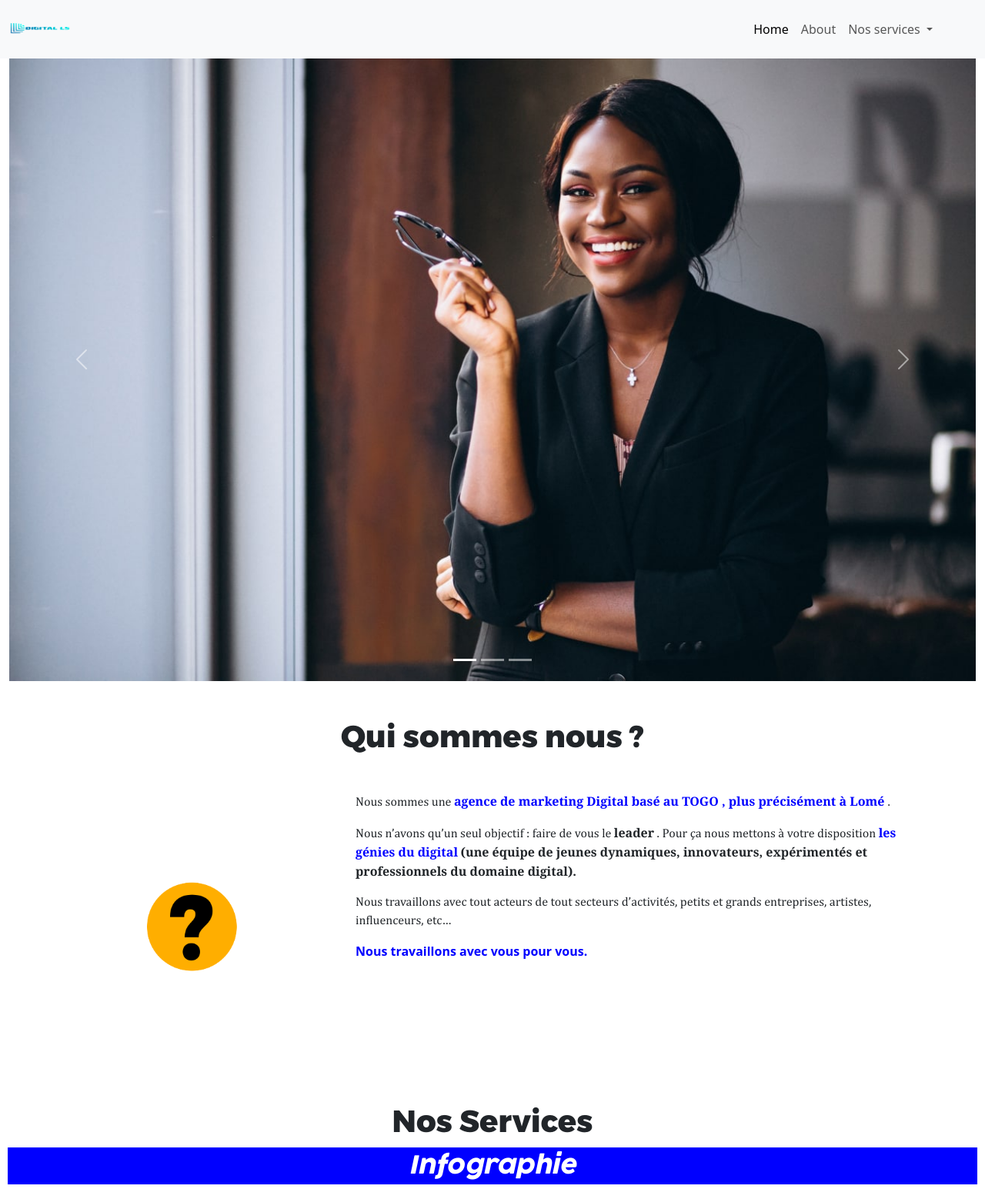
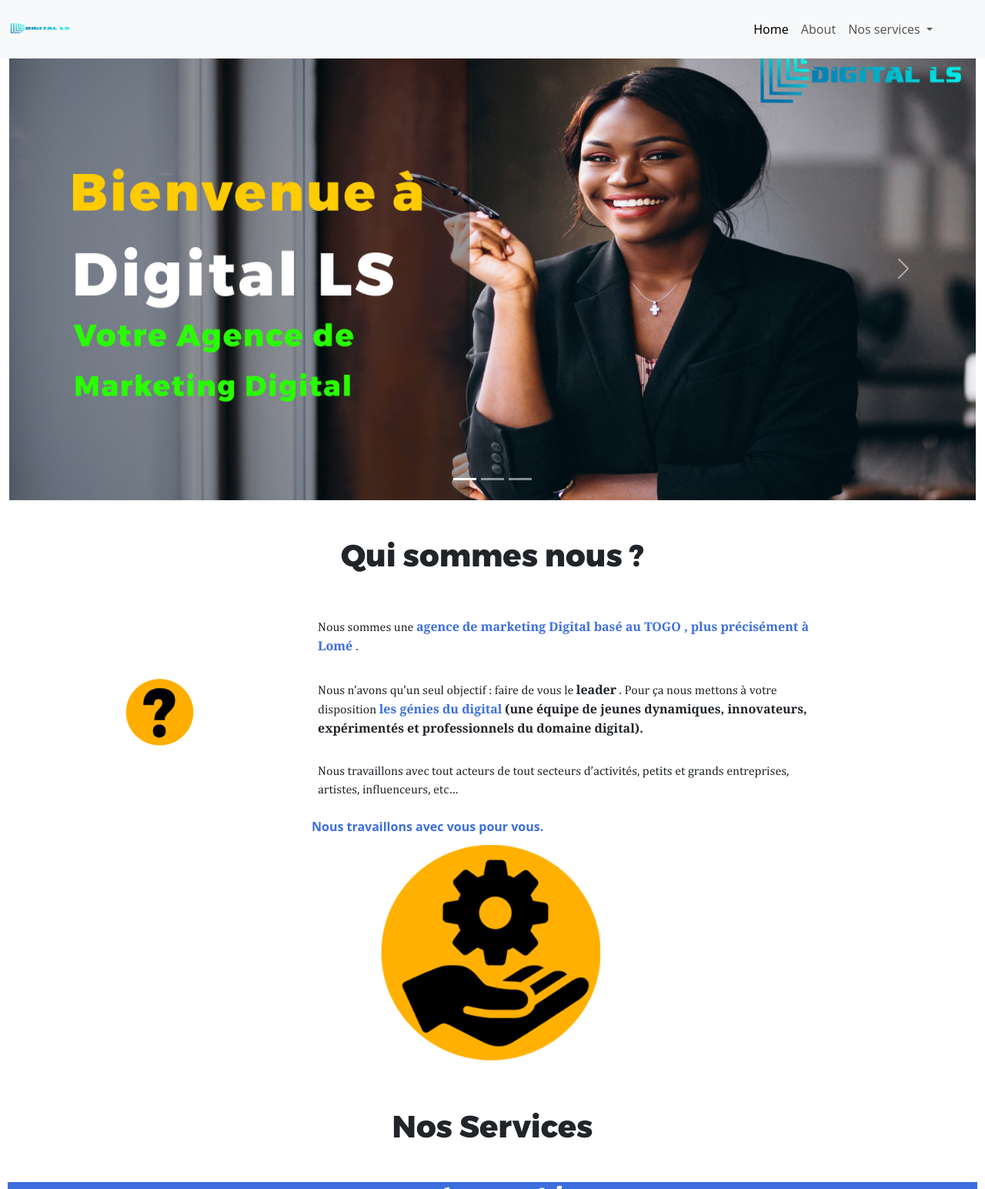
Before and after one commit to josiasapelete/digital, a PHP site: page / in a window 1280 px wide. Shown: the top 1545 px of the page at 77% size. Run offline with PHP 8.4, Linux system fonts and the light colour scheme; some libraries are stand-ins or nearby versions.

Commit message:
modification des icons

```diff
--- a/index.html
+++ b/index.html
@@ -1,17 +1,24 @@
 <html lang="en">
+
 <head>
   <meta charset="UTF-8">
   <meta http-equiv="X-UA-Compatible" content="IE=edge">
   <meta name="viewport" content="width=device-width, initial-scale=1.0">
   <!-- CSS only -->
-<link href="https://cdn.jsdelivr.net/npm/bootstrap@5.2.0/dist/css/bootstrap.min.css" rel="stylesheet" integrity="sha384-gH2yIJqKdNHPEq0n4Mqa/HGKIhSkIHeL5AyhkYV8i59U5AR6csBvApHHNl/vI1Bx" crossorigin="anonymous">
+  <link href="https://cdn.jsdelivr.net/npm/bootstrap@5.2.0/dist/css/bootstrap.min.css" rel="stylesheet"
+    integrity="sha384-gH2yIJqKdNHPEq0n4Mqa/HGKIhSkIHeL5AyhkYV8i59U5AR6csBvApHHNl/vI1Bx" crossorigin="anonymous">
   <link rel="shortcut icon" href="image/LOGO.png" type="image/png">
-   <link rel="stylesheet" href="https://cdnjs.cloudflare.com/ajax/libs/font-awesome/6.1.2/css/all.min.css" integrity="sha512-1sCRPdkRXhBV2PBLUdRb4tMg1w2YPf37qatUFeS7zlBy7jJI8Lf4VHwWfZZfpXtYSLy85pkm9GaYVYMfw5BC1A==" crossorigin="anonymous" referrerpolicy="no-referrer" />
+  <link rel="stylesheet" href="https://cdnjs.cloudflare.com/ajax/libs/font-awesome/6.1.2/css/all.min.css"
+    integrity="sha512-1sCRPdkRXhBV2PBLUdRb4tMg1w2YPf37qatUFeS7zlBy7jJI8Lf4VHwWfZZfpXtYSLy85pkm9GaYVYMfw5BC1A=="
+    crossorigin="anonymous" referrerpolicy="no-referrer" />
   <link rel="stylesheet" href="bootstrap.css">
-   <link href="https://fonts.googleapis.com/css2?family=Poppins:ital,wght@0,100;0,200;0,300;0,400;0,500;0,600;0,700;0,800;0,900;1,100;1,200;1,300;1,400;1,500;1,600;1,700;1,800;1,900&display=swap" rel="stylesheet">
+  <link
+    href="https://fonts.googleapis.com/css2?family=Poppins:ital,wght@0,100;0,200;0,300;0,400;0,500;0,600;0,700;0,800;0,900;1,100;1,200;1,300;1,400;1,500;1,600;1,700;1,800;1,900&display=swap"
+    rel="stylesheet">
   <link rel="stylesheet" href="style.css">
   <title>Digital LS</title>
 </head>
+
 <body>
 
   <div class="container-fluid my-5">
@@ -19,7 +26,9 @@
       <nav class="navbar fixed-top navbar-expand-lg bg-light">
         <div class="container-fluid">
           <a class="navbar-brand" href="#"><img class="logo" src="image/logo1.png" alt=""></a>
-              <button class="navbar-toggler" type="button" data-bs-toggle="collapse" data-bs-target="#navbarSupportedContent" aria-controls="navbarSupportedContent" aria-expanded="false" aria-label="Toggle navigation">
+          <button class="navbar-toggler" type="button" data-bs-toggle="collapse"
+            data-bs-target="#navbarSupportedContent" aria-controls="navbarSupportedContent" aria-expanded="false"
+            aria-label="Toggle navigation">
             <span class="navbar-toggler-icon"></span>
           </button>
           <div class="collapse navbar-collapse" id="navbarSupportedContent">
@@ -31,13 +40,16 @@
                 <a class="nav-link" href="#about">About</a>
               </li>
               <li class="nav-item dropdown me-5">
-                    <a class="nav-link dropdown-toggle" href="#" role="button" data-bs-toggle="dropdown" aria-expanded="false">
+                <a class="nav-link dropdown-toggle" href="#" role="button" data-bs-toggle="dropdown"
+                  aria-expanded="false">
                   Nos services
                 </a>
                 <ul class="dropdown-menu me-5">
                   <li><a class="dropdown-item" href="#infographie">Infographie</a></li>
                   <li><a class="dropdown-item" href="#cm"> Community manager</a></li>
-                      <li><hr class="dropdown-divider"></li>
+                  <li>
+                    <hr class="dropdown-divider">
+                  </li>
                   <li><a class="dropdown-item" href="#web"> Conception de Site Web</a></li>
                 </ul>
               </li>
@@ -49,53 +61,61 @@
     </header>
     <div id="carouselExampleIndicators" class="carousel slide" data-bs-ride="true">
       <div class="carousel-indicators">
-          <button type="button" data-bs-target="#carouselExampleIndicators" data-bs-slide-to="0" class="active" aria-current="true" aria-label="Slide 1"></button>
-          <button type="button" data-bs-target="#carouselExampleIndicators" data-bs-slide-to="1" aria-label="Slide 2"></button>
-          <button type="button" data-bs-target="#carouselExampleIndicators" data-bs-slide-to="2" aria-label="Slide 3"></button>
+        <button type="button" data-bs-target="#carouselExampleIndicators" data-bs-slide-to="0" class="active"
+          aria-current="true" aria-label="Slide 1"></button>
+        <button type="button" data-bs-target="#carouselExampleIndicators" data-bs-slide-to="1"
+          aria-label="Slide 2"></button>
+        <button type="button" data-bs-target="#carouselExampleIndicators" data-bs-slide-to="2"
+          aria-label="Slide 3"></button>
       </div>
       <div class="carousel-inner">
         <div class="carousel-item active">
-            <img src="image/image.jpg" class="d-block w-100 h-80" alt="...">
+          <img src="image/IMG ACCEUIL 23.jpg" class="d-block w-100 h-80" alt="...">
         </div>
         <div class="carousel-item">
-            <img src="image/image3.jpg" class="d-block w-100 h-80" alt="...">
+          <img src="image/TEMOIN 1 (1).jpg" class="d-block w-100 h-80" alt="...">
         </div>
         <div class="carousel-item">
-            <img src="image/image2.jpg" class="d-block w-100 h-80" alt="...">
+          <img src="image/TEMOIN 2 (1).jpg" class="d-block w-100 h-80" alt="...">
         </div>
       </div>
-        <button class="carousel-control-prev" type="button" data-bs-target="#carouselExampleIndicators" data-bs-slide="prev">
+      <button class="carousel-control-prev" type="button" data-bs-target="#carouselExampleIndicators"
+        data-bs-slide="prev">
         <span class="carousel-control-prev-icon" aria-hidden="true"></span>
         <span class="visually-hidden">Previous</span>
       </button>
-        <button class="carousel-control-next" type="button" data-bs-target="#carouselExampleIndicators" data-bs-slide="next">
+      <button class="carousel-control-next" type="button" data-bs-target="#carouselExampleIndicators"
+        data-bs-slide="next">
         <span class="carousel-control-next-icon" aria-hidden="true"></span>
         <span class="visually-hidden">Next</span>
       </button>
     </div>
   </div>
 
-    <!-- Problème avec l'icone -->
+  <!-- About-->
   <div class="text-center my-5 ok">
     <!-- <i class="fa-solid fa-circle-question"></i> -->
-        <h1 id="about" class="mt-4 text-center my- d-inline">
+    <h1 id="about" class="mt-4 text-center  d-inline">
       Qui sommes nous ?
     </h1>
   </div>
   </div>
   <div class="container">
-      <div class="row">
-        <div class="col-12  col-md-4">
-          <img class="w-100 h-100" src="image/about.png" alt="">
+    <div class="row gx-3">
+      <div class="col-12  col-md-3">
+        <img class="about w-100  " src="image/about.png" alt="">
       </div>
-        <div class="col-12 col-md-8">
-          <p>Nous sommes une <span> agence de marketing Digital basé au <b>TOGO</b> , plus précisément à <b>Lomé</b>
+      <div class="col-12 col-md-8 px-1 px-md-5">
+        <p class="p-2">Nous sommes une <span> agence de marketing Digital basé au <b>TOGO</b> , plus précisément à <b>Lomé</b>
           </span>.</p>
-          <p>
-            Nous n’avons qu’un seul objectif : faire de vous le <b>leader</b> . Pour ça nous mettons à votre disposition <span>les génies du digital</span> <b>(une équipe de jeunes dynamiques, innovateurs, expérimentés et professionnels du domaine digital).</b>
+        <p class="p-2">
+          Nous n’avons qu’un seul objectif : faire de vous le <b>leader</b> . Pour ça nous mettons à votre disposition
+          <span>les génies du digital</span> <b>(une équipe de jeunes dynamiques, innovateurs, expérimentés et
+            professionnels du domaine digital).</b>
         </p>
-          <p>
-            Nous travaillons avec tout acteurs de tout secteurs d’activités, petits et grands entreprises, artistes, influenceurs, etc…
+        <p class="p-2">
+          Nous travaillons avec tout acteurs de tout secteurs d’activités, petits et grands entreprises, artistes,
+          influenceurs, etc…
         </p>
         <span>
           Nous travaillons avec vous pour vous.
@@ -103,62 +123,52 @@
       </div>
     </div>
   </div>
-    <h1 id="work" class="text-center mt-5 ">Nos Services</h1>
+
 
   <div id="work">
+    <div class="icon text-center">
+      <img class="w-25 " src="image/ICON NOS SERVICES.png" alt="">
+    </div>
+    <h1 class="text-center my-5 ">Nos Services</h1>
     <h2 id="infographie">Infographie</h2>
     <div class="container-fluid">
-        <img class="w-100" src="image/IMG MKT DIGIT.jpg" alt="infographie">
+      <img class="w-100 " src="image/IMG MKT DIGIT.jpg" alt="infographie">
     </div>
-      <p class="p-1 p-md-5 mx-md-5">Faites confiance à la créativité de nos graphistes pour la réalisation de vos <b>affiches publicitaire, Logos, flyers, prospectus, carte de visite, carte d’invitation et autres</b></p>
+    <p class="p-2 p-md-5 mx-md-5">Faites confiance à la créativité de nos graphistes pour la réalisation de vos
+      <b>affiches publicitaire, Logos, flyers, prospectus, carte de visite, carte d’invitation et autres</b></p>
     <h2 id="cm">Community Manager </h2>
     <div class="container-fluid">
-      <img class="w-100" src="image/SLIDES CM 1.jpg" alt="Community manager">
+      <img class="w-100 " src="image/SLIDES CM 1.jpg" alt="Community manager">
     </div>
-      <p class="p-1 p-md-5 mx-md-5">Nous nous occupons de votre visibilité ou celle de vos produits et services sur les réseaux sociaux.
+    <p class="p-2 p-md-5 mx-md-5">Nous nous occupons de votre visibilité ou celle de vos produits et services sur les
+      réseaux sociaux.
       Nous gérons avec professionnalisme à votre place et en totalité vos page <b>Facebook, Instagram…</b>
     </p>
     <h2 id="web">Conception de Site Web</h2>
     <div class="container-fluid"><img class="w-100" src="image/SLIDE SW1.jpg" alt="site web"></div>
-        <p class=" p-1 p-md-5 mx-md-5">Nos développeurs et Programmeurs sont à votre disposition pour la conception de vos sites web professionnels, site E-commerces, site vitrine, Blog, Boutiques en ligne et autres.</p>
+    <p class=" p-2 p-md-5 mx-md-5">Nos développeurs et Programmeurs sont à votre disposition pour la conception de vos
+      sites web professionnels, site E-commerces, site vitrine, Blog, Boutiques en ligne et autres.</p>
   </div>
-    <!-- <div class="container text-center">
-      <div class="row g-2">
-        <div class="col-4">
-          <div class="p-3 fs-3 fw-5 border bg-primary">Sites Web</div>
+
+
+
+  <!-- <div class="container-fluid bg-warning">
+      <div class="row">
+        <div class="col-4"><img class="w-100 h-100" src="image/LOGO.png" alt="Logo"></div>
+        <div class="col-4"><i class="fa-solid fa-circle-phone"></i>
         </div>
-        <div class="col-4">
-          <div class="p-3 fs-3 fw-5 border bg-primary">Community manager</div>
-        </div>
-        <div class="col-4">
-          <div class="p-3 fs-3 fw-5 border bg-primary">Logo</div>
-        </div>
-        <div class="col-4">
-          <div class="p-3 fs-3 fw-5 border bg-primary">Affiche</div>
-        </div>
-        <div class="col-4">
-          <div class="p-3 fs-3 fw-5 border bg-primary">Carte d'invitation</div>
-        </div>
-        <div class="col-4">
-          <div class="p-3 fs-3 fw-5 border bg-primary">Carte d'invitation</div>
-        </div>
-        <div class="col-4">
-          <div class="p-3 fs-3 fw-5 border bg-primary">Flyers</div>
-        </div>
-        <div class="col-4">
-          <div class="p-3 fs-3 fw-5 border bg-primary">Prospectus</div>
-        </div>
-        <div class="col-4">
-          <div class="p-3 fs-3 fw-5 border bg-primary">Emballage</div>
-        </div>
-        <div class="col-12">
-          <div class="p-3 fs-3 fw-5 border bg-primary"> Stratégie et Marketing Digital
-          </div>
-        </div>
+        <div class="col-4"></div>
       </div>
     </div> -->
+  <!-- JavaScript Bundle with Popper -->
+  <div class="container ">
+    <div class="text-center">
+      <img class="w-50" src="image/com.png" alt="">
+    </div>
+    <h2 class="text-center mb-2 ">Commander un service</h2>
 
-    <div class="mt-4 container-fluid">
+  </div>
+  <div class="mt-5 container-fluid">
     <div id="carouselExampleControls" class="carousel slide" data-bs-ride="carousel">
       <div class="carousel-inner">
         <div class="carousel-item active">
@@ -171,25 +181,24 @@
           <img src="image/SLIDES CM 1.jpg" class="d-block w-100" alt="Création">
         </div>
       </div>
-        <button class="carousel-control-prev" type="button" data-bs-target="#carouselExampleControls" data-bs-slide="prev">
+      <button class="carousel-control-prev" type="button" data-bs-target="#carouselExampleControls"
+        data-bs-slide="prev">
         <span class="carousel-control-prev-icon" aria-hidden="true"></span>
         <span class="visually-hidden">Previous</span>
       </button>
-        <button class="carousel-control-next" type="button" data-bs-target="#carouselExampleControls" data-bs-slide="next">
+      <button class="carousel-control-next" type="button" data-bs-target="#carouselExampleControls"
+        data-bs-slide="next">
         <span class="carousel-control-next-icon" aria-hidden="true"></span>
         <span class="visually-hidden">Next</span>
       </button>
     </div>
   </div>
-    <!-- <div class="container-fluid bg-warning">
-      <div class="row">
-        <div class="col-4"><img class="w-100 h-100" src="image/LOGO.png" alt="Logo"></div>
-        <div class="col-4"><i class="fa-solid fa-circle-phone"></i>
-        </div>
-        <div class="col-4"></div>
-      </div>
-    </div> -->
-    <!-- JavaScript Bundle with Popper -->
-<script src="https://cdn.jsdelivr.net/npm/bootstrap@5.2.0/dist/js/bootstrap.bundle.min.js" integrity="sha384-A3rJD856KowSb7dwlZdYEkO39Gagi7vIsF0jrRAoQmDKKtQBHUuLZ9AsSv4jD4Xa" crossorigin="anonymous"></script>
+  <footer>
+
+  </footer>
+  <script src="https://cdn.jsdelivr.net/npm/bootstrap@5.2.0/dist/js/bootstrap.bundle.min.js"
+    integrity="sha384-A3rJD856KowSb7dwlZdYEkO39Gagi7vIsF0jrRAoQmDKKtQBHUuLZ9AsSv4jD4Xa"
+    crossorigin="anonymous"></script>
 </body>
+
 </html>
--- a/style.css
+++ b/style.css
@@ -1,3 +1,8 @@
+*{
+    margin: 0;
+    padding: 0;
+    box-sizing: border-box;
+}
 @font-face {
     font-family: 'Montserrat';
     src: url(font/Montserrat-ExtraBold.otf);
@@ -10,6 +15,7 @@
     font-family: 'cambria';
     src: url(font/Cambria-Font-For\ Android.ttf);
 }
+
 h2{
     font-family: 'cocogoose', sans-serif;
 
@@ -28,17 +34,41 @@ p{
     max-height:50px ;
     min-width: 80px;
 }
+/* .container .row  {
+    width: 50%;
+    height: 60%;
+}
+.container .row .about{
+    width: 60%;
+    height: 60%;
+} */
+
 
 span{
     font-weight: bolder;
-    color: blue;
+    color:#3C6EDD;
 }
+
 i{
     font-size: 100px;
 }
+/* #work .icon {
+    min-width: 200px;
+    max-height: 200px;
+    margin: auto;
+}
+#work .icon img{
+    width: 100%;
+    height: 100%;
+} */
+ .service{
+    margin: 0 auto !important;
+    text-align: center;
+}
+
 #work h2{
     text-align: center;
-    background-color: blue;
+    background-color: #3C6EDD;
     color: white;
     padding: 5px;
     margin: 10px;
```
Also changed, not shown: image/ICON NOS SERVICES.png, image/IMG ACCEUIL 23.jpg (added), image/ITERROGATION ICON.png (deleted), image/TEMOIN 1 (1).jpg (added), image/TEMOIN 2 (1).jpg (added), image/about.png, image/com.png (added), image/command.png (added), image/commande.png (added), image/service (1).png (added), image/service.png. Lines whose indentation alone changed are shown as unchanged.
